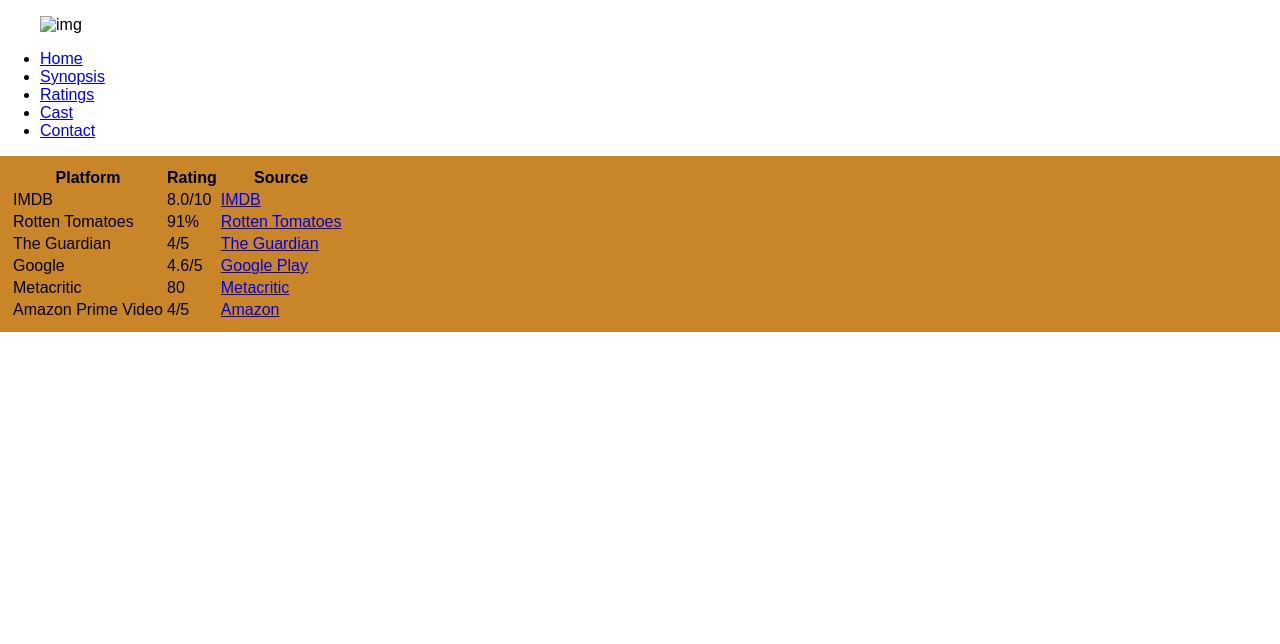
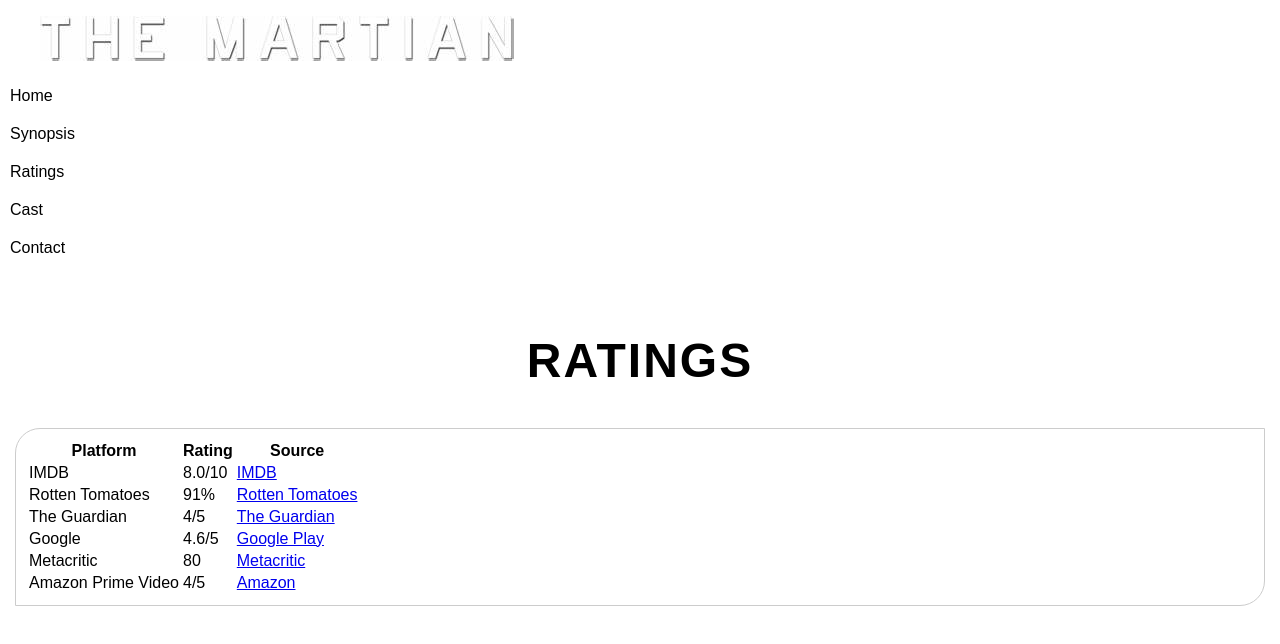
Before and after one commit to NiekGrimbergen/WebTech, a plain HTML site: page Assignment1/ratings.html in a window 1280 px wide. Drawn offline with Linux system fonts and the light colour scheme.

Commit message:
wat bem aangepast en headers overgeopieerd

```diff
--- a/Assignment1/ratings.html
+++ b/Assignment1/ratings.html
@@ -7,33 +7,47 @@
         <!-- ------------------------------>
 
         <meta name="author" content="Mattijs Gietman, Niek Grimbergen and Sileman Patang">
-
+        <meta name="viewport" content="width=device-width, initial-scale=1.0">
 
         <link rel="stylesheet" href="styles/style.css">
     </head>
     <body>
+        <!-- The header for the logo, we could also put the nav inside the header eventually -->
         <!-- Also, the header is shared among pages -->
         <header>
 
             <!-- Logo can come here -->
-            <figure>
-                <img src="logo.jfif" alt="img"/>
+
+            <figure class="logo-container">
+                <img class="logo-container__logo" src="images/logo.jfif" alt="Logo reading &quot;The Martian&quot;"/>
             </figure>
 
             <!-- nav-tag for navigation between our five pages and is shared among pages -->
-            <nav>
-                <ul>
-                    <li><a href="index.html">Home</a></li>
-                    <li><a href="summary.html">Synopsis</a></li>
-                    <li><a href="ratings.html">Ratings</a></li>
-                    <li><a href="cast.html">Cast</a></li>
-                    <li><a href="contact.html">Contact</a></li>
+            <nav class="navbar">
+                <ul class="navbar__list">
+                    <li class="navbar__item">
+                        <a class="navbar__link" href="index.html">Home</a>
+                    </li>
+                    <li class="navbar__item">
+                        <a class="navbar__link" href="summary.html">Synopsis</a>
+                    </li>
+                    <li class="navbar__item">
+                        <a class="navbar__link" href="ratings.html">Ratings</a>
+                    </li>
+                    <li class="navbar__item">
+                        <a class="navbar__link" href="cast.html">Cast</a>
+                    </li>
+                    <li class="navbar__item">
+                        <a class="navbar__link" href="contact.html">Contact</a>
+                    </li>
                 </ul>
             </nav>
         </header>
         <main>
             <article id="ratings">
-                <section>
+                <h1 class="title">Ratings</h1>
+
+                <section class="section">
                     <table id="ratingstable">
                         <thead>
                             <tr>
--- a/Assignment1/styles/style.css
+++ b/Assignment1/styles/style.css
@@ -29,7 +29,7 @@
 /* Vars */
 
 :root{
-    --primary-color: #C98628;
+    --primary-color: #c97800;
     --secondary-color: #795246;
     --tertiary-color: #ECE0DC;
 }
@@ -42,20 +42,29 @@
     font-family: Arial, Helvetica, sans-serif;
 }
 
-main {
-    background-color: var(--primary-color);
+.title {
+    text-transform: uppercase;
+    letter-spacing: 2;
+    font-size: 3rem;
+    text-align: center;
 }
 
 .section {
     margin: 30px 5px;
     padding: 10px;
-    background-color: rgba(200, 200, 200, 0.9);
     border: 1px solid #ccc;
-    border-radius: 5px;
+    border-radius: 25px 0;
+}
+
+.section__title {
+    font-size: 2rem;
+    letter-spacing: 1.6;
+    color: var(--primary-color);
 }
 
 .section__paragraph {
     line-height: 1.5rem;
+    color: #555;
 }
 
 article {
@@ -84,10 +93,6 @@
 .navbar__list {
     list-style-type: none;
     padding: 0;
-}
-
-.navbar__item {
-    border-bottom: 1px solid var(--primary-color);
 }
 
 .navbar__link {
```
Also changed, not shown: Assignment1/cast.html (+28 -16 lines), Assignment1/contact.html (+23 -10 lines), Assignment1/summary.html (+23 -10 lines).
